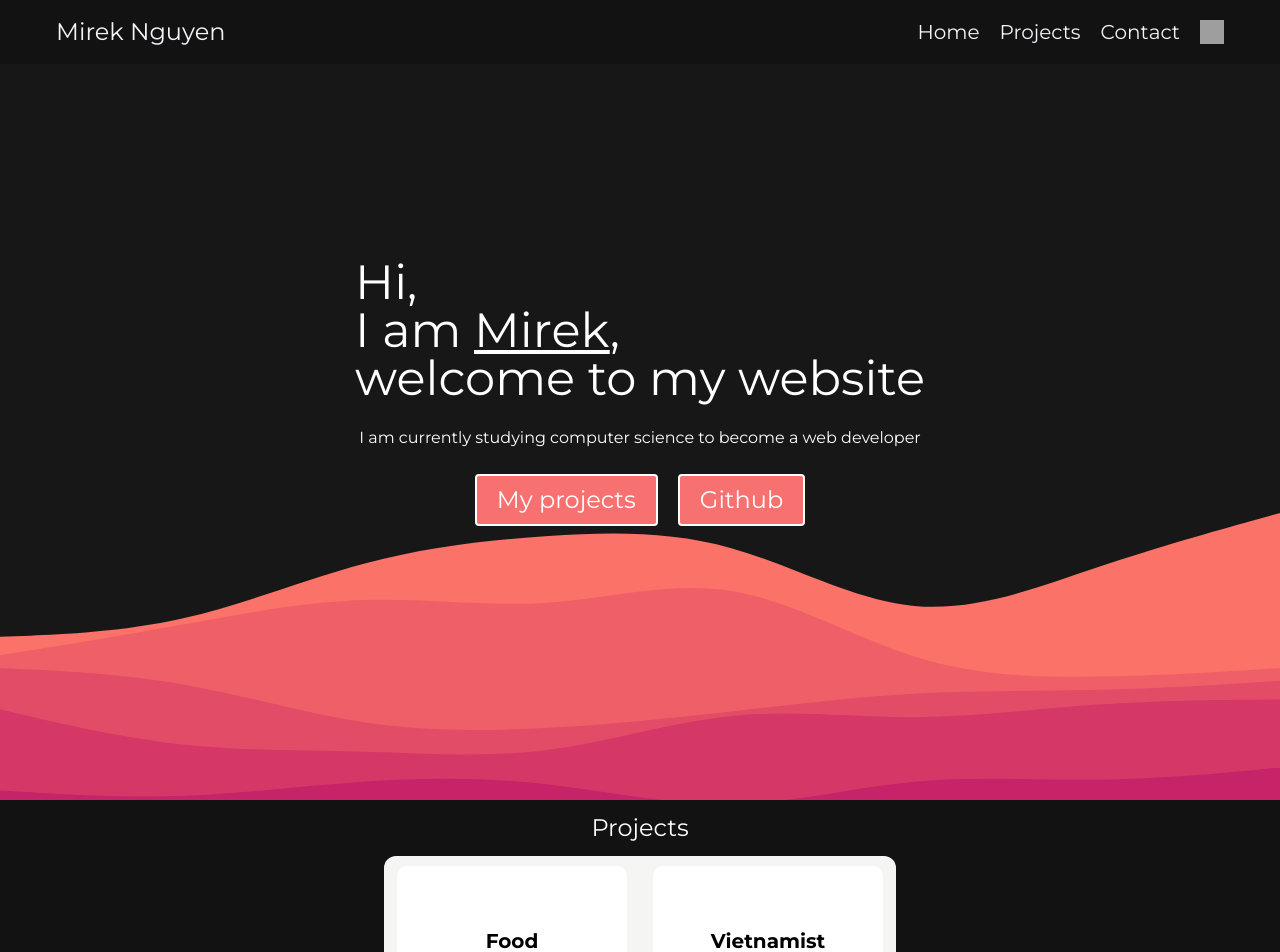
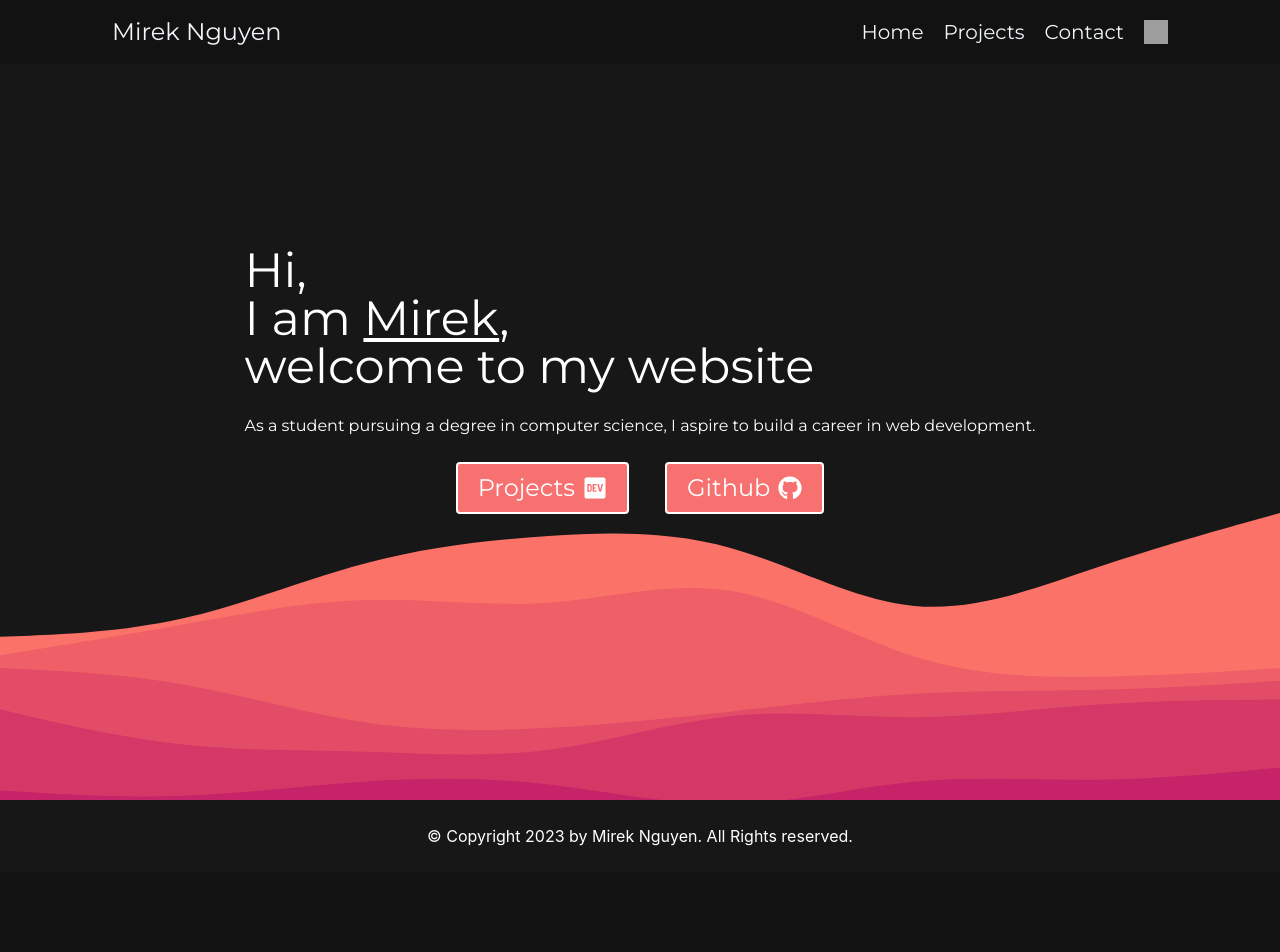
Before and after one commit to MirekNguyen/mirekng-homepage, a Next.js app: page / in a window 1280 px wide. Shown: the top 952 px of the page. After the commit the page ends 872 px from the top, so only its background shows below. Built offline with nearby package versions, Linux system fonts and the light colour scheme; grey boxes are pictures that could not be loaded.

Commit message:
feat: resize, refining UI

```diff
--- a/components/Footer.jsx
+++ b/components/Footer.jsx
@@ -5,7 +5,7 @@ const Footer = () => {
       <footer
         className={`${
           styles.footer
-        } ${"py-10 bg-gray-100 dark:bg-neutral-900 text-center"}`}
+        } ${"py-6 bg-gray-100 dark:bg-neutral-900 text-center"}`}
       >
         <p className={`${styles.center} ${"opacity: 0.5;"}`}>
           © Copyright 2023 by Mirek Nguyen. All Rights reserved.
--- a/components/Navbar.jsx
+++ b/components/Navbar.jsx
@@ -48,10 +48,11 @@ const Navbar = () => {
   }
   return (
     <nav
-      className={`px-5 sm:px-14 bg-transparent dark:text-slate-100 w-screen font-montserrat ${menu === false ? "h-auto" : "h-auto"
-        }`}
+      className={`2xl:flex 2xl:justify-center bg-transparent dark:text-slate-100 w-screen font-montserrat ${
+        menu === false ? "h-auto" : "h-auto"
+      }`}
     >
-      <ul className="flex justify-center items-center text-xl w-full h-16">
+      <ul className="flex justify-center items-center text-xl 2xl:w-1/2 w-screen h-16 px-8 sm:px-12 md:px-20 xl:px-28">
         <li className="mr-auto text-xl sm:text-2xl">
           <Link href="/">Mirek Nguyen</Link>
         </li>
--- a/pages/index.jsx
+++ b/pages/index.jsx
@@ -1,10 +1,9 @@
 import Link from "next/link";
 import styles from "../styles/Home.module.css";
-import CardContainer from "../components/index/CardsContainer.jsx";
-import AboutBox from "../components/AboutBox.jsx";
 import AnimatedPage from "../components/AnimatedPage";
 import { useTheme } from "next-themes";
 import { useState, useEffect } from "react";
+import { FaGithub, FaDev } from "react-icons/fa";
 
 export default function Home() {
   const [mounted, setMounted] = useState(false);
@@ -27,40 +26,40 @@ export default function Home() {
           } flex justify-center text-center dark:bg-neutral-900 bg-neutral-300 transition duration-500
 `}
         >
-          <div className="self-center mb-20">
+          <div className="self-center mb-20 mt-20 sm:mt-0">
             <i className="fab fa-github"></i>
-            <p className="text-left text-4xl px-10 sm:px-2 sm:text-5xl dark:text-white">
+            <p className="text-left text-4xl px-12 md:px-8 sm:text-5xl dark:text-white">
               Hi,
             </p>
-            <p className="text-left text-4xl px-10 sm:px-2 sm:text-5xl dark:text-white">
+            <p className="text-left text-4xl px-12 md:px-8 sm:text-5xl dark:text-white">
               I am <u>Mirek</u>,
             </p>
-            <p className="text-left text-4xl px-10 sm:px-2 sm:text-5xl dark:text-white">
+            <p className="text-left text-4xl px-12 md:px-8 sm:text-5xl dark:text-white">
               welcome to my website
             </p>
             <br />
-            <p className="px-2">
-              I am currently studying computer science to become a web developer
+            <p className="px-12 md:px-8">
+              As a student pursuing a degree in computer science, I aspire to
+              build a career in web development.
             </p>
             <br />
+            <div className="flex sm:flex-row flex-col place-items-center justify-center gap-4">
               <Link href="/projects">
-              <button className="text-2xl sm:text-2xl text-white bg-red-400 rounded px-5 py-2 border-white border-2">
-                My projects
+                <button className="flex place-items-center text-2xl sm:text-2xl text-white bg-red-400 rounded px-5 py-2 border-white border-2">
+                  Projects
+                  <FaDev className="ml-2 inline" />
                 </button>
               </Link>
               <Link href="https://github.com/mireknguyen">
-              <button className="text-2xl sm:text-2xl text-white bg-red-400 rounded sm:ml-5 px-5 py-2 border-white border-2">
+                <button className="flex place-items-center text-2xl sm:text-2xl text-white bg-red-400 rounded sm:ml-5 px-5 py-2 border-white border-2">
                   Github
+                  <FaGithub className="ml-2 inline" />
                 </button>
               </Link>
+            </div>
             <br />
           </div>
         </div>
-        <h1 id="projects" className="text-center text-2xl py-3">
-          Projects
-        </h1>
-        <CardContainer />
-        <AboutBox />
       </main>
     </AnimatedPage>
   );
--- a/pages/projects.jsx
+++ b/pages/projects.jsx
@@ -15,21 +15,21 @@ const projects = () => {
           <Image
             src="/images/raspberrypi.png"
             alt="Raspberry Pi"
-            width="256px"
-            height="256px"
+            width="384"
+            height="256"
           />
           <Image
             src="/images/nginx.png"
             alt="Nginx"
             layout="fixed"
-            width="256"
-            height="128"
+            width="285"
+            height="96"
           />
         </div>
         <blockquote className="mx-20 max-w-2xl pb-4">
           My personal website and most of my projects are hosted on a Raspberry
           Pi 4 using Nginx. The front-end of this website is built using React
-          library and Next.js framework. Styling is achieved using TailwindCSS.
+          library and Next.js framework. Styling is achieved with TailwindCSS.
         </blockquote>
         <Link href="https://github.com/MirekNguyen/mirekng-homepage">
           <button className="flex place-items-center text-2xl sm:text-2xl text-white dark:bg-transparent bg-gray-800 rounded px-5 py-2 dark:border-white border-gray-800 border-2">
@@ -104,8 +104,7 @@ const projects = () => {
           </Link>
           <Link href="https://github.com/MirekNguyen/food-search-website">
             <button className="flex place-items-center text-2xl sm:text-2xl text-white dark:bg-transparent bg-gray-800 rounded px-5 py-2 dark:border-white border-gray-800 border-2">
-              Code
-              <FaGithub className="ml-2 inline" />
+              <FaGithub className="inline" />
             </button>
           </Link>
         </div>
@@ -133,8 +132,7 @@ const projects = () => {
           </Link>
           <Link href="https://github.com/MirekNguyen/vietnamist">
             <button className="flex place-items-center text-2xl sm:text-2xl text-white dark:bg-transparent bg-gray-800 rounded px-5 py-2 dark:border-white border-gray-800 border-2">
-              Code
-              <FaGithub className="ml-2 inline" />
+              <FaGithub className="inline" />
             </button>
           </Link>
         </div>
```
Lines whose indentation alone changed are shown as unchanged.
